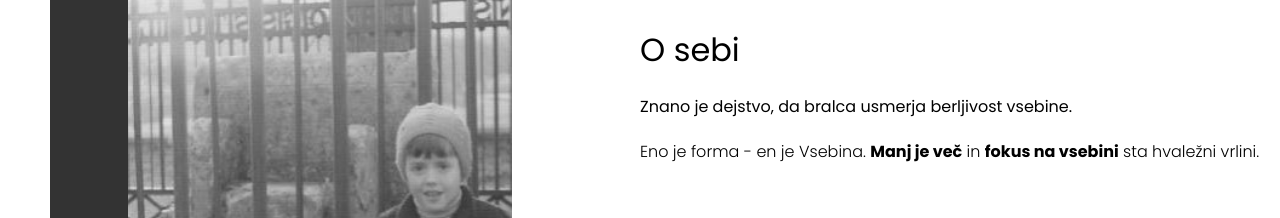
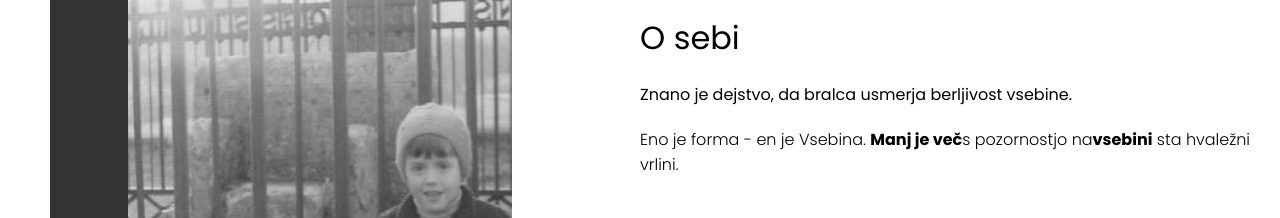
Before and after one commit to Enretro/portfolio-react, a React (Create React App) app: page / in a window 1280 px wide. Shown: the part 1000-1218 px from the top of the page. Built offline with nearby package versions, Linux system fonts and the light colour scheme.

Commit message:
corection to core

```diff
--- a/src/components/about/About.jsx
+++ b/src/components/about/About.jsx
@@ -15,7 +15,7 @@ const About = () => {
         <h1 className="a-title">O sebi</h1>
         <p className="a-sub">Znano je dejstvo, da bralca usmerja berljivost vsebine.</p>
         <p className="a-desc">
-          Eno je forma - en je Vsebina. <strong>Manj je več</strong> in <strong>fokus na vsebini</strong> sta hvaležni vrlini.
+          Eno je forma - en je Vsebina. <strong>Manj je več</strong>s pozornostjo na<strong>vsebini</strong> sta hvaležni vrlini.
         </p>
         <div className="a-award">
           <img src={Award} alt="" className="a-award-img" />
```
